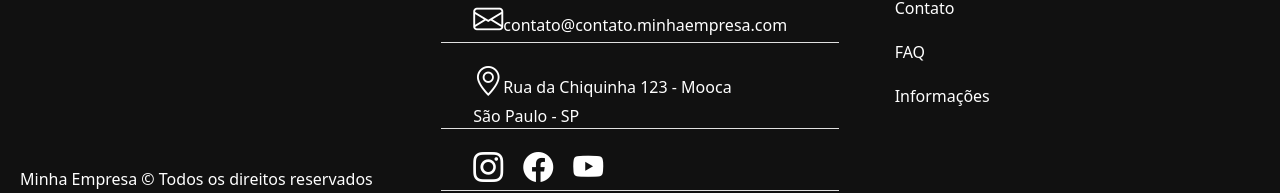
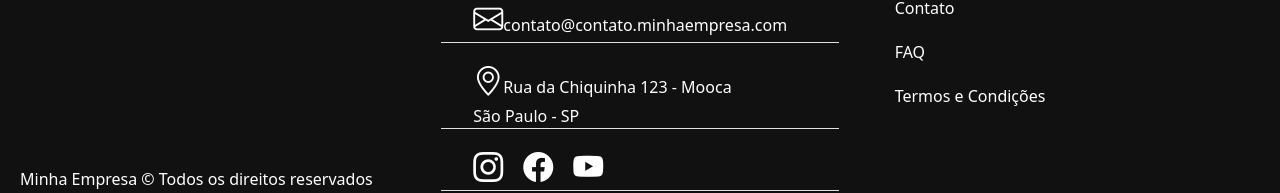
Before and after one commit to CesarNahra/react_vite, a React (Vite) app: page / in a window 1280 px wide. Shown: the part 1382-1575 px from the top of the page. Built offline with nearby package versions, Linux system fonts and the light colour scheme.

Commit message:
replace Informações to Termos e Condições

```diff
--- a/src/components/Footer/Footer.jsx
+++ b/src/components/Footer/Footer.jsx
@@ -29,7 +29,7 @@ function Footer() {
                     <li>Produtos</li>
                     <li>Contato</li>
                     <li>FAQ</li>
-                    <li>Informações</li>
+                    <li>Termos e Condições</li>
                 </ul>
             </div>
         </div>
```
